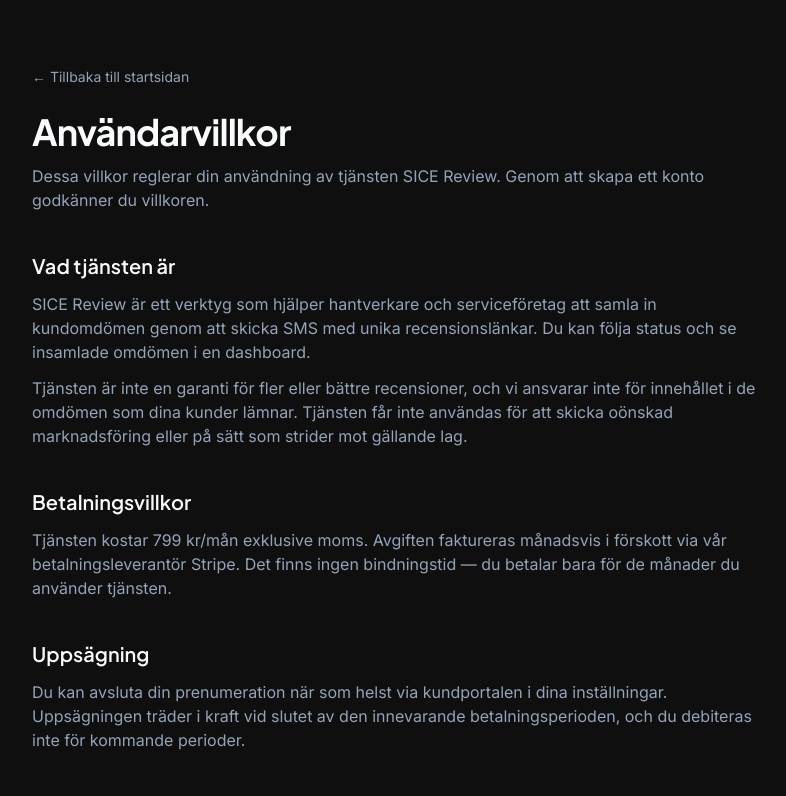
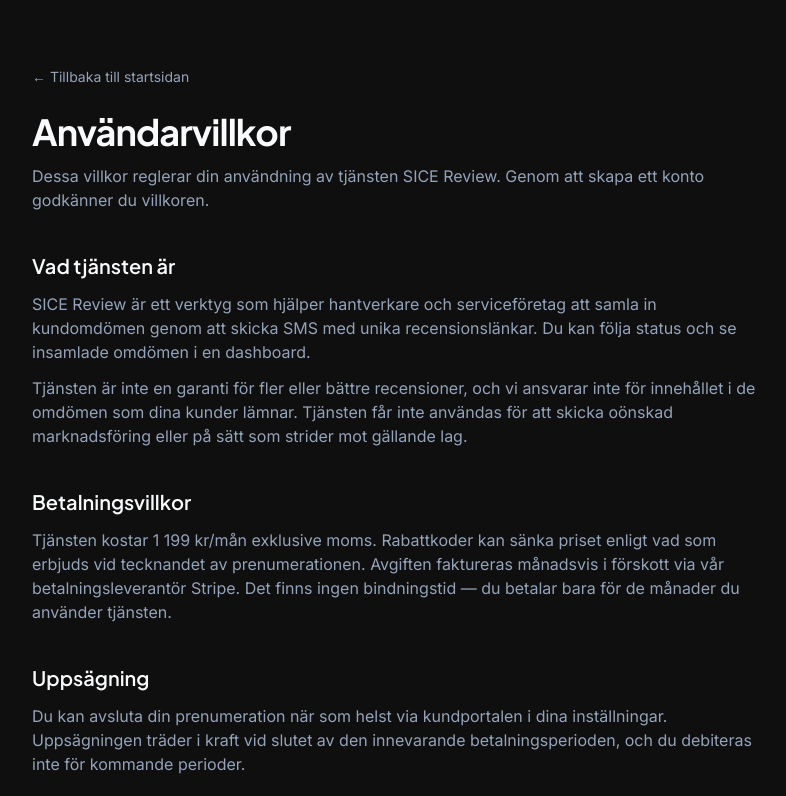
Before and after one commit to Sice17/sice-review, a Next.js app: page /terms in a window 1280 px wide. Shown: the top 796 px of the page, without its empty margins (240-1026 px from the left). Built offline with nearby package versions, Linux system fonts and the light colour scheme.

Commit message:
Fix price in terms of service to 1199 SEK

```diff
--- a/src/app/terms/page.tsx
+++ b/src/app/terms/page.tsx
@@ -45,10 +45,11 @@
           <section className="space-y-3">
             <h2 className="text-xl font-semibold">Betalningsvillkor</h2>
             <p className="text-muted-foreground">
-              Tjänsten kostar 799 kr/mån exklusive moms. Avgiften faktureras
-              månadsvis i förskott via vår betalningsleverantör Stripe. Det finns
-              ingen bindningstid — du betalar bara för de månader du använder
-              tjänsten.
+              Tjänsten kostar 1 199 kr/mån exklusive moms. Rabattkoder kan sänka
+              priset enligt vad som erbjuds vid tecknandet av prenumerationen.
+              Avgiften faktureras månadsvis i förskott via vår
+              betalningsleverantör Stripe. Det finns ingen bindningstid — du
+              betalar bara för de månader du använder tjänsten.
             </p>
           </section>
 
```
